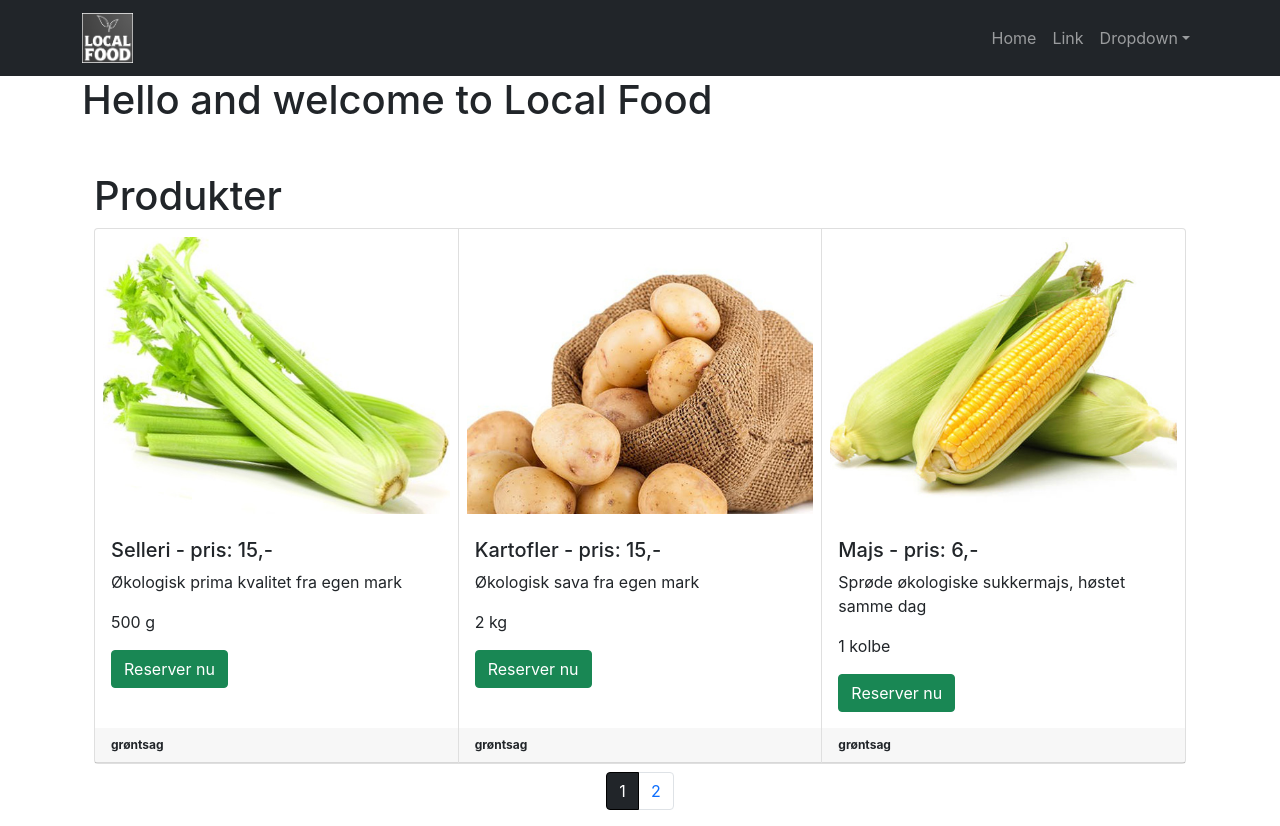
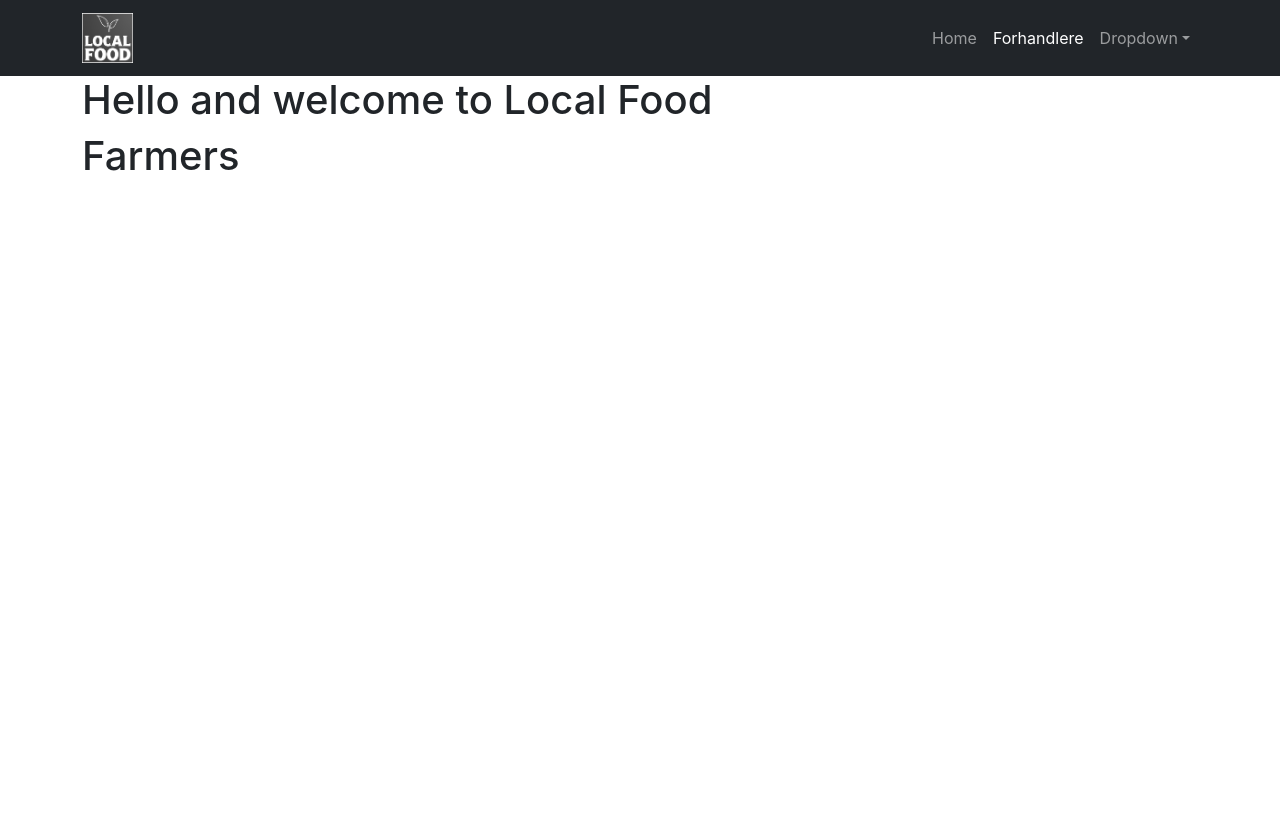
Before and after one commit to MaibrittRittermann/local-food-react, a React (Create React App) app: page /farmers in a window 1280 px wide. After the commit the page ends 800 px from the top, so only its background shows below. Built offline with nearby package versions, Linux system fonts and the light colour scheme.

Commit message:
Pagination

```diff
--- a/package.json
+++ b/package.json
@@ -10,6 +10,8 @@
     "react": "^18.0.0",
     "react-bootstrap": "^2.2.2",
     "react-dom": "^18.0.0",
+    "react-router-bootstrap": "^0.26.1",
+    "react-router-dom": "^6.3.0",
     "react-scripts": "5.0.0",
     "sass": "^1.49.11",
     "web-vitals": "^2.1.4"
--- a/src/App.js
+++ b/src/App.js
@@ -1,57 +1,11 @@
 import "./App.scss";
+import {Routes, Route} from 'react-router-dom';
 import Menu from "./components/Menu";
-import CardBoard from "./components/CardBoard";
+import Home from "./components/routes/Home";
+import Farmer from "./components/routes/Farmer";
 import { Container } from "react-bootstrap";
 
 function App() {
-
-  const cards = [
-    {
-      title: "Selleri",
-      cat: "grøntsag",
-      img: "prod/sellery.jpg",
-      descr: "Økologisk prima kvalitet fra egen mark",
-      amount: 500,
-      unit: "g",
-      price: 15,
-    },
-    {
-      title: "Kartofler",
-      cat: "grøntsag",
-      img: "prod/kartofler.jpg",
-      descr: "Økologisk sava fra egen mark",
-      amount: 2,
-      unit: "kg",
-      price: 15,
-    },
-    {
-      title: "Majs",
-      cat: "grøntsag",
-      img: "prod/majs.jpg",
-      descr: "Sprøde økologiske sukkermajs, høstet samme dag",
-      amount: 1,
-      unit: "kolbe",
-      price: 6,
-    },
-    {
-      title: "Jordbær",
-      cat: "frugt og bær",
-      img: "prod/strawberry.jpg",
-      text: "Økologisk plukket samme morgen",
-      amount: 1,
-      unit: "bakke",
-      price: 25,
-    },
-    {
-      title: "Gulerødder",
-      cat: "grøntsag",
-      img: "prod/carrots.jpg",
-      text: "Økologisk 1kg",
-      amount: 1,
-      unit: "kg",
-      price: 15,
-    },
-  ];
 
   return (
     <div className="App">
@@ -60,7 +14,10 @@
         <header className="App-header">
           <h1>Hello and welcome to Local Food</h1>
         </header>
-        <CardBoard cards={cards}/>
+        <Routes>
+          <Route path="/farmers" element={<Farmer/>}/>
+          <Route path="/" element={<Home />}/>
+        </Routes>
       </Container>
     </div>
   );
--- a/src/components/Menu.js
+++ b/src/components/Menu.js
@@ -1,5 +1,6 @@
 import React, { Component } from "react";
 import { Container, Navbar, Nav, NavDropdown } from "react-bootstrap";
+import {LinkContainer} from 'react-router-bootstrap';
 
 class Menu extends Component {
   state = {};
@@ -13,8 +14,12 @@
           <Navbar.Toggle aria-controls="basic-navbar-nav" />
           <Navbar.Collapse id="basic-navbar-nav">
             <Nav className="ms-auto">
-              <Nav.Link href="#home">Home</Nav.Link>
-              <Nav.Link href="#link">Link</Nav.Link>
+              <LinkContainer to="/">
+                <Nav.Link>Home</Nav.Link>
+              </LinkContainer>
+              <LinkContainer to="/farmers">
+                <Nav.Link>Forhandlere</Nav.Link>
+              </LinkContainer>
               <NavDropdown title="Dropdown" id="basic-nav-dropdown">
                 <NavDropdown.Item href="#action/3.1">Action</NavDropdown.Item>
                 <NavDropdown.Item href="#action/3.2">
--- a/src/components/Pagination.js
+++ b/src/components/Pagination.js
@@ -12,7 +12,7 @@
       <ul className='pagination justify-content-center mt-2'>
         {pageNumbers.map(number => (
           <li key={number} className={number === currentPage ? "page-item active " : "page-item"}>
-            <a onClick={() => paginate(number)} href="!#" className="page-link">{number}</a>
+            <button onClick={() => paginate(number)} className="page-link">{number}</button>
           </li>
         ))}
       </ul>
--- /dev/null
+++ b/src/components/routes/Farmer.js
@@ -0,0 +1,10 @@
+import React, { Component } from 'react';
+
+class Farmer extends Component {
+    state = {  }
+    render() {
+        return (<h1>Farmers</h1>);
+    }
+}
+
+export default Farmer;
--- /dev/null
+++ b/src/components/routes/Home.js
@@ -0,0 +1,57 @@
+import React from 'react';
+import CardBoard from '../CardBoard';
+
+const Home = () => {
+    const cards = [
+        {
+          title: "Selleri",
+          cat: "grøntsag",
+          img: "prod/sellery.jpg",
+          descr: "Økologisk prima kvalitet fra egen mark",
+          amount: 500,
+          unit: "g",
+          price: 15,
+        },
+        {
+          title: "Kartofler",
+          cat: "grøntsag",
+          img: "prod/kartofler.jpg",
+          descr: "Økologisk sava fra egen mark",
+          amount: 2,
+          unit: "kg",
+          price: 15,
+        },
+        {
+          title: "Majs",
+          cat: "grøntsag",
+          img: "prod/majs.jpg",
+          descr: "Sprøde økologiske sukkermajs, høstet samme dag",
+          amount: 1,
+          unit: "kolbe",
+          price: 6,
+        },
+        {
+          title: "Jordbær",
+          cat: "frugt og bær",
+          img: "prod/strawberry.jpg",
+          text: "Økologisk plukket samme morgen",
+          amount: 1,
+          unit: "bakke",
+          price: 25,
+        },
+        {
+          title: "Gulerødder",
+          cat: "grøntsag",
+          img: "prod/carrots.jpg",
+          text: "Økologisk 1kg",
+          amount: 1,
+          unit: "kg",
+          price: 15,
+        },
+      ];
+
+    return (<CardBoard cards={cards}/>);
+
+}
+
+export default Home;
--- a/src/index.js
+++ b/src/index.js
@@ -1,6 +1,7 @@
 import React from "react";
 import { createRoot } from "react-dom/client";
 import "./index.scss";
+import { BrowserRouter } from "react-router-dom";
 import App from "./App";
 import reportWebVitals from "./reportWebVitals";
 const container = document.getElementById("root");
@@ -8,7 +9,9 @@
 
 root.render(
   <React.StrictMode>
-    <App />
+    <BrowserRouter>
+      <App />
+    </BrowserRouter>
   </React.StrictMode>
 );
 
```
Also changed, not shown: 1 other file (tests, documents, lock files or other folders).
